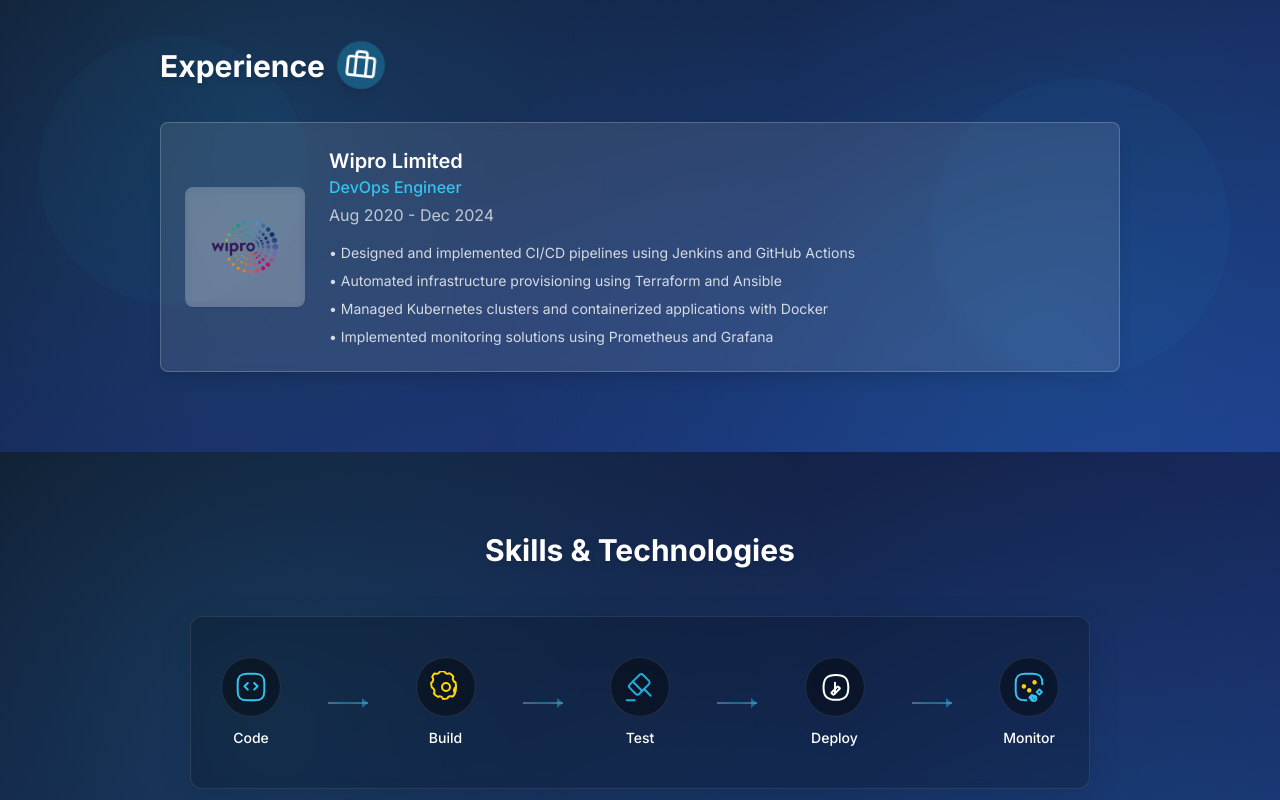
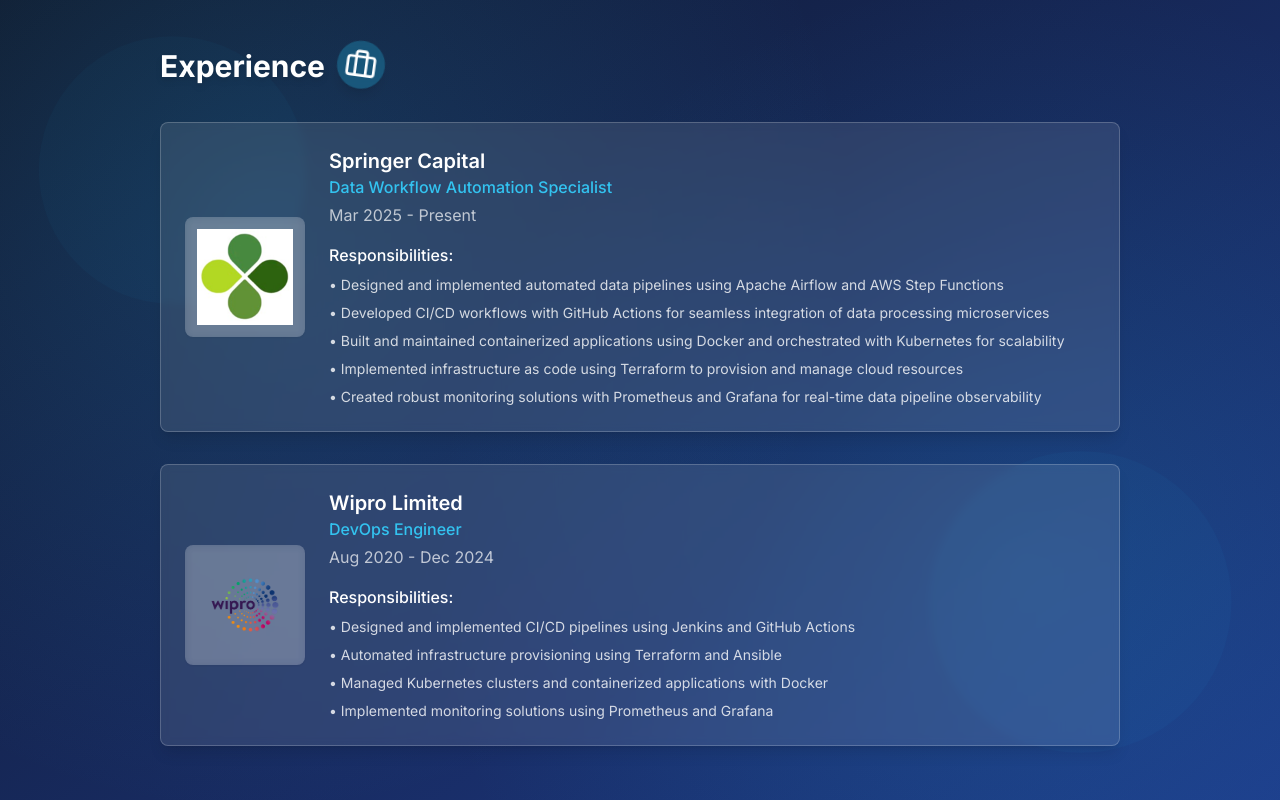
Before and after one commit to sai460/catchy-creative-corner, a React (Vite) app: page / in a window 1280 px wide. Shown: the part 1740-2540 px from the top of the page. Built offline with nearby package versions, Linux system fonts and the light colour scheme.

Commit message:
feat: Update experience section
Update the experience section with the latest company, Springer Capital, and update the description to reflect the role of Data Workflow Automation Specialist. Add DevOps-related points and a description heading to the Wipro experience.

```diff
--- a/src/components/Experience.tsx
+++ b/src/components/Experience.tsx
@@ -58,6 +58,60 @@ export function Experience() {
         </div>
 
         <div className="flex flex-col gap-8">
+          {/* Springer Capital Experience - New */}
+          <motion.div
+            className="experience-card bg-white/10 backdrop-blur-sm p-6 rounded-lg border border-white/20 hover:border-classicBlue transition-all duration-300 shadow-lg hover:shadow-xl hover:shadow-classicBlue/10"
+            initial={{ opacity: 0, y: 50 }}
+            whileInView={{ opacity: 1, y: 0 }}
+            viewport={{ once: true, margin: "-100px" }}
+            transition={{
+              duration: 0.7,
+              type: "spring",
+              stiffness: 50
+            }}
+            whileHover={{ scale: 1.02, transition: { duration: 0.2 } }}
+          >
+            <div className="flex flex-col md:flex-row md:items-center gap-6">
+              <div className="flex-shrink-0 p-3 bg-white/20 rounded-lg shadow-sm backdrop-blur-sm">
+                <motion.img
+                  src="/lovable-uploads/44c10a70-2d78-44f6-92b5-1c477e743f9d.png"
+                  alt="Springer Capital logo"
+                  className="w-24 h-24 object-contain"
+                  whileHover={{ scale: 1.05, rotate: [0, 5, 0, -5, 0], transition: { duration: 0.5 } }}
+                />
+              </div>
+              <div>
+                <h3 className="text-xl font-semibold text-white">Springer Capital</h3>
+                <p className="text-turquoise font-medium">Data Workflow Automation Specialist</p>
+                <p className="text-white/70 mt-1">Mar 2025 - Present</p>
+                <motion.div
+                  className="mt-4 space-y-2"
+                  initial={{ opacity: 0 }}
+                  whileInView={{ opacity: 1 }}
+                  transition={{ delay: 0.3, duration: 0.5 }}
+                >
+                  <p className="text-white font-medium mb-2">Responsibilities:</p>
+                  <p className="text-sm text-white/80">
+                    • Designed and implemented automated data pipelines using Apache Airflow and AWS Step Functions
+                  </p>
+                  <p className="text-sm text-white/80">
+                    • Developed CI/CD workflows with GitHub Actions for seamless integration of data processing microservices
+                  </p>
+                  <p className="text-sm text-white/80">
+                    • Built and maintained containerized applications using Docker and orchestrated with Kubernetes for scalability
+                  </p>
+                  <p className="text-sm text-white/80">
+                    • Implemented infrastructure as code using Terraform to provision and manage cloud resources
+                  </p>
+                  <p className="text-sm text-white/80">
+                    • Created robust monitoring solutions with Prometheus and Grafana for real-time data pipeline observability
+                  </p>
+                </motion.div>
+              </div>
+            </div>
+          </motion.div>
+
+          {/* Wipro Experience - Updated with header */}
           <motion.div
             className="experience-card bg-white/10 backdrop-blur-sm p-6 rounded-lg border border-white/20 hover:border-classicBlue transition-all duration-300 shadow-lg hover:shadow-xl hover:shadow-classicBlue/10"
             initial={{ opacity: 0, y: 50 }}
@@ -89,6 +143,7 @@ export function Experience() {
                   whileInView={{ opacity: 1 }}
                   transition={{ delay: 0.3, duration: 0.5 }}
                 >
+                  <p className="text-white font-medium mb-2">Responsibilities:</p>
                   <p className="text-sm text-white/80">
                     • Designed and implemented CI/CD pipelines using Jenkins and GitHub Actions
                   </p>
```
Also changed, not shown: public/lovable-uploads/44c10a70-2d78-44f6-92b5-1c477e743f9d.png (added).
